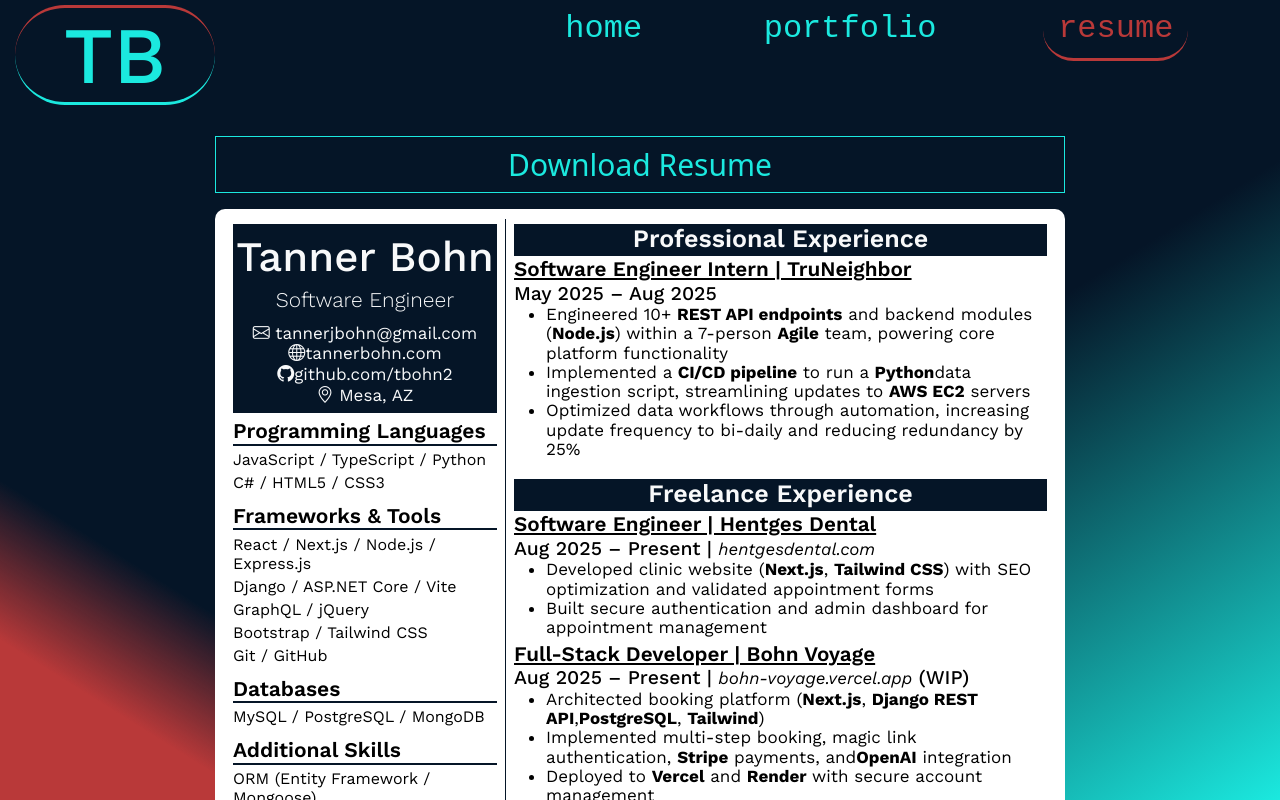
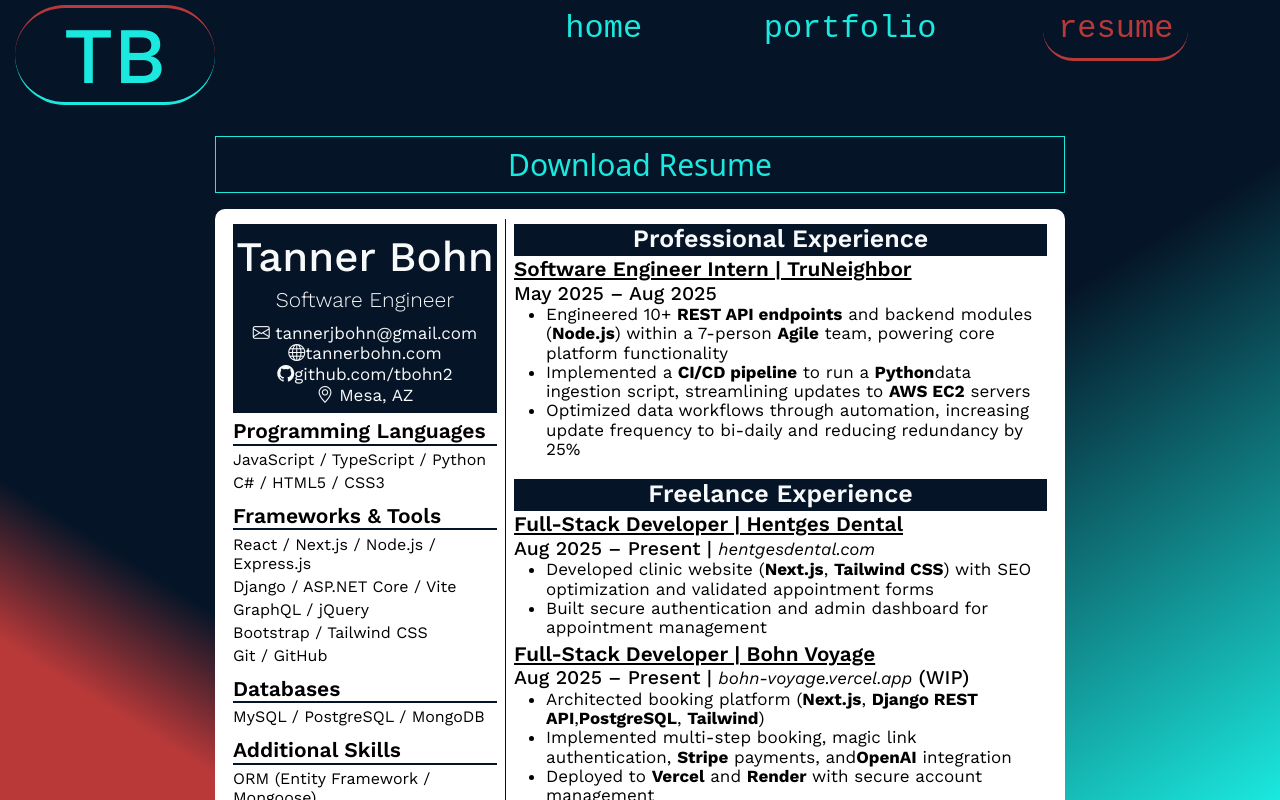
Before and after one commit to tbohn2/my_portfolio, a React (Vite) app: page /resume in a window 1280 px wide. Shown: the top 800 px of the page. Built offline with nearby package versions, Linux system fonts and the light colour scheme; a web font is replaced by a local one.

Commit message:
Changed title on resume

```diff
--- a/public/resumePDF.html
+++ b/public/resumePDF.html
@@ -269,7 +269,7 @@
 
                 <h2 class='mt-3 bg-dark-blue text-light text-center'>Freelance Experience</h2>
 
-                <h3>Software Engineer | Hentges Dental</h3>
+                <h3>Full-Stack Developer | Hentges Dental</h3>
                 <h4>Aug 2025 – Present | <a href="https://www.hentgesdental.com/">hentgesdental.com</a></h4>
                 <ul>
                     <li>Developed clinic website (<strong>Next.js</strong>, <strong>Tailwind CSS</strong>) with SEO
--- a/src/components/pages/resume.jsx
+++ b/src/components/pages/resume.jsx
@@ -92,7 +92,7 @@ export default function Resume({ handleLoadedPage }) {
 
                         <h2 className='mt-3 bg-dark-blue text-light text-center'>Freelance Experience</h2>
 
-                        <h3>Software Engineer | Hentges Dental</h3>
+                        <h3>Full-Stack Developer | Hentges Dental</h3>
                         <h4>Aug 2025 – Present | <a href="https://www.hentgesdental.com/">hentgesdental.com</a></h4>
                         <ul>
                             <li>Developed clinic website (<strong>Next.js</strong>, <strong>Tailwind CSS</strong>) with SEO
```
Also changed, not shown: 1 other file (tests, documents, lock files or other folders).
